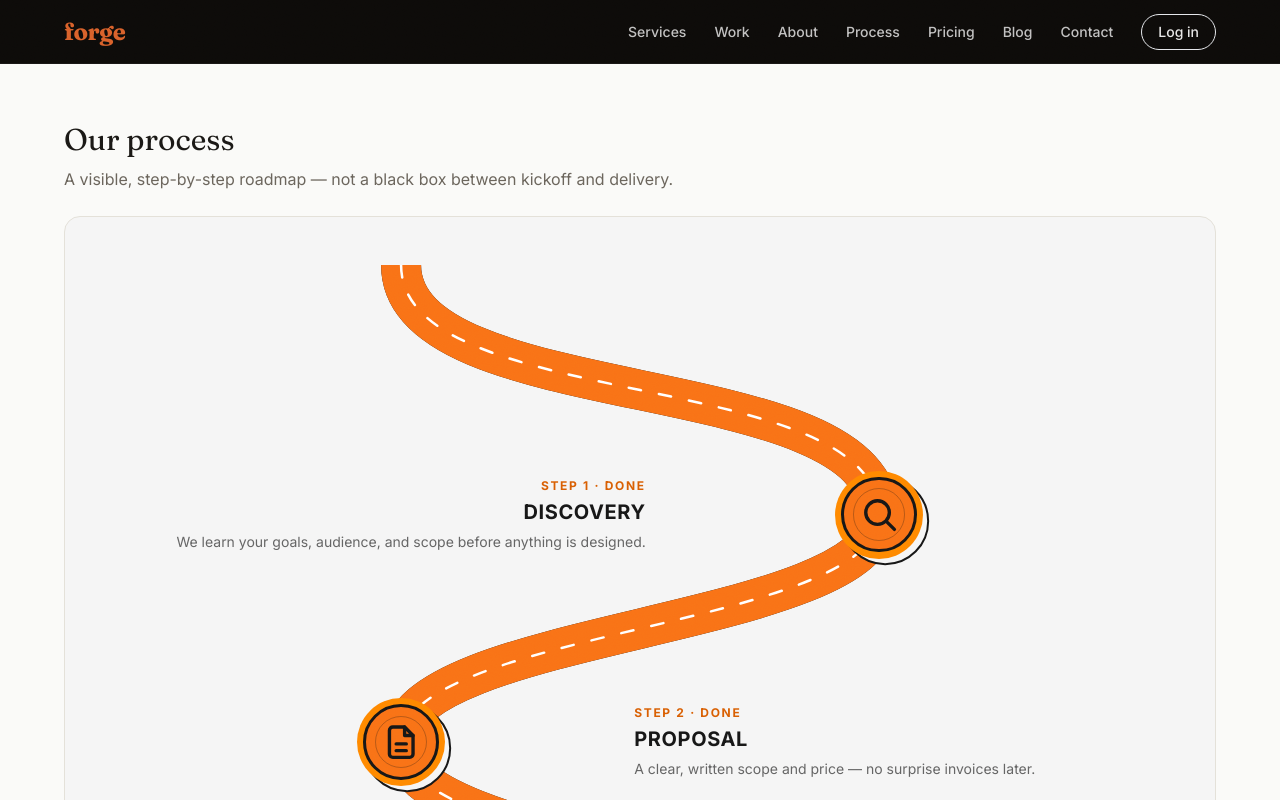
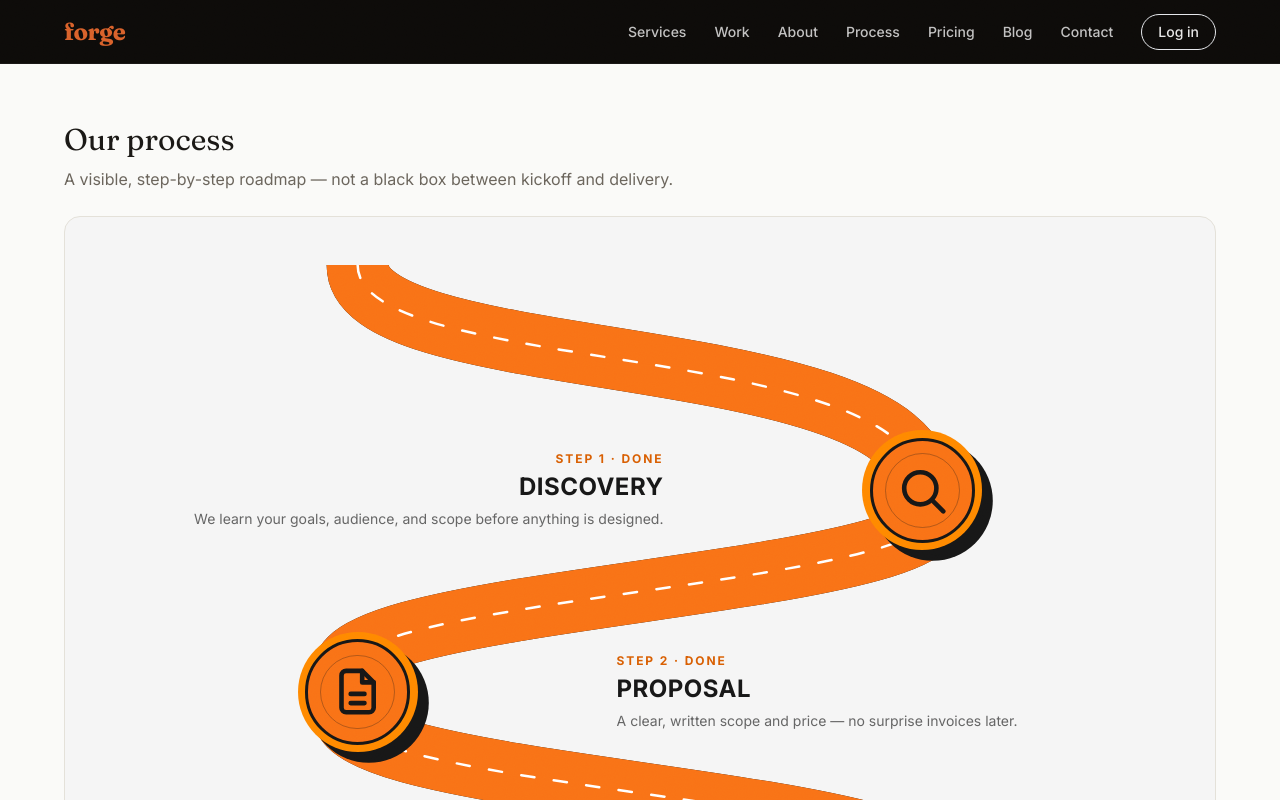
Before and after one commit to premsagar86/CurateX, a Next.js app: page /process in a window 1280 px wide. Shown: the top 800 px of the page. Built offline with nearby package versions, Linux system fonts and the light colour scheme; no server answers.

Commit message:
icons are centred

```diff
--- a/components/marketing/process-roadmap.tsx
+++ b/components/marketing/process-roadmap.tsx
@@ -89,23 +89,26 @@ function StepIcon({ index }: { index: number }) {
 function Badge({ index, current }: { index: number; current: boolean }) {
   return (
     <span className="relative block h-full w-full">
-      {/* offset backing ring — flat "layered" depth */}
+      {/* offset backing disc — flat "layered" depth, like the reference */}
       <span
-        className="absolute inset-0 translate-x-[7%] translate-y-[7%] rounded-full border-2"
-        style={{ borderColor: ROAD, background: BG }}
+        className="absolute inset-0 translate-x-[9%] translate-y-[9%] rounded-full"
+        style={{ background: ROAD }}
       />
+      {/* bright rim */}
       <span className="absolute inset-0 rounded-full" style={{ background: ORANGE_BRIGHT }} />
+      {/* main disc with thick charcoal outline */}
       <span
-        className="absolute inset-[7%] rounded-full border-[3px]"
+        className="absolute inset-[6%] rounded-full border-[3.5px]"
         style={{ background: ORANGE, borderColor: ROAD }}
       />
+      {/* thin inner ring */}
       <span
-        className="absolute inset-[20%] rounded-full border"
-        style={{ borderColor: "rgba(23,23,23,0.28)" }}
+        className="absolute inset-[19%] rounded-full border"
+        style={{ borderColor: "rgba(23,23,23,0.3)" }}
       />
       {current && (
         <span
-          className="pointer-events-none absolute -inset-[12%] rounded-full border-2"
+          className="pointer-events-none absolute -inset-[13%] rounded-full border-2"
           style={{ borderColor: ORANGE_DARK }}
         />
       )}
@@ -122,10 +125,12 @@ export function ProcessRoadmap({ steps }: { steps: RoadmapStep[] }) {
   const travelled = currentIndex >= 0 ? (currentIndex + 0.5) / n : 1;
 
   // Road geometry — stretch-to-fit viewBox, 100 units per step, plus a short
-  // lead-in at the top so the first milestone isn't jammed against the edge.
-  const RIGHT_X = 72;
-  const LEFT_X = 28;
-  const LEAD = 60;
+  // lead-in at the top. Wide amplitude + an outward overshoot on the control
+  // handles gives the pronounced hook-shaped bends of the reference graphic.
+  const RIGHT_X = 76;
+  const LEFT_X = 24;
+  const OVER = 12;
+  const LEAD = 62;
   const H = LEAD + n * 100;
   const nodes = steps.map((_, i) => ({
     x: i % 2 === 0 ? RIGHT_X : LEFT_X,
@@ -134,13 +139,14 @@ export function ProcessRoadmap({ steps }: { steps: RoadmapStep[] }) {
   }));
   const pct = (y: number) => `${(y / H) * 100}%`;
 
-  // Enters top-left, curves across to the first milestone, then alternates.
-  let d = `M ${LEFT_X} 0 C ${LEFT_X} ${nodes[0].y * 0.6} ${nodes[0].x} ${nodes[0].y * 0.4} ${nodes[0].x} ${nodes[0].y}`;
+  // Enters top-left, sweeps across to the first milestone, then hooks
+  // alternately left / right past every node.
+  let d = `M ${LEFT_X} 0 C ${LEFT_X} ${nodes[0].y * 0.5} ${nodes[0].x} ${nodes[0].y * 0.32} ${nodes[0].x} ${nodes[0].y}`;
   for (let i = 1; i < n; i++) {
     const a = nodes[i - 1];
     const b = nodes[i];
-    const my = (a.y + b.y) / 2;
-    d += ` C ${a.x} ${my} ${b.x} ${my} ${b.x} ${b.y}`;
+    const gap = b.y - a.y;
+    d += ` C ${a.x + (a.right ? OVER : -OVER)} ${a.y + gap * 0.5} ${b.x + (b.right ? OVER : -OVER)} ${b.y - gap * 0.5} ${b.x} ${b.y}`;
   }
   d += ` L ${nodes[n - 1].x} ${H}`;
 
@@ -149,7 +155,7 @@ export function ProcessRoadmap({ steps }: { steps: RoadmapStep[] }) {
       <div className="px-4 py-8 sm:px-8 sm:py-12">
         {/* Taller (relative to width) as the screen narrows, so each step keeps
             room even when the copy wraps. Tuned for ~8 steps. */}
-        <div className="relative mx-auto w-full [--road-w:22px] aspect-[10/56] sm:[--road-w:28px] sm:aspect-[10/38] md:[--road-w:34px] md:aspect-[10/28] lg:[--road-w:40px] lg:aspect-[10/22] xl:aspect-[10/18]">
+        <div className="relative mx-auto w-full [--road-w:22px] aspect-[10/56] sm:[--road-w:30px] sm:aspect-[10/38] md:[--road-w:40px] md:aspect-[10/27] lg:[--road-w:54px] lg:aspect-[10/19] xl:[--road-w:62px] xl:aspect-[10/16]">
           <svg
             viewBox={`0 0 100 ${H}`}
             preserveAspectRatio="none"
@@ -196,7 +202,7 @@ export function ProcessRoadmap({ steps }: { steps: RoadmapStep[] }) {
           {steps.map((step, i) => (
             <span
               key={`b-${step.label}`}
-              className="absolute h-14 w-14 -translate-x-1/2 -translate-y-1/2 sm:h-[4.75rem] sm:w-[4.75rem] md:h-[5.5rem] md:w-[5.5rem]"
+              className="absolute h-14 w-14 -translate-x-1/2 -translate-y-1/2 sm:h-[5rem] sm:w-[5rem] md:h-[6.25rem] md:w-[6.25rem] lg:h-[7.5rem] lg:w-[7.5rem]"
               style={{ left: `${nodes[i].x}%`, top: pct(nodes[i].y) }}
             >
               <Badge index={i} current={step.status === "current"} />
@@ -211,18 +217,18 @@ export function ProcessRoadmap({ steps }: { steps: RoadmapStep[] }) {
               className={cn(
                 "absolute -translate-y-1/2",
                 nodes[i].right
-                  ? "left-0 right-[46%] pr-3 text-right sm:right-[48%] sm:pr-4"
-                  : "left-[46%] right-0 pl-3 text-left sm:left-[48%] sm:pl-4"
+                  ? "left-0 right-[46%] pr-3 text-right sm:right-[47%] sm:pr-5 lg:right-[46%]"
+                  : "left-[46%] right-0 pl-3 text-left sm:left-[47%] sm:pl-5 lg:left-[46%]"
               )}
               style={{ top: pct(nodes[i].y) }}
             >
               <p
-                className="text-[0.55rem] font-bold uppercase tracking-[0.14em] sm:text-[0.65rem] md:text-xs"
+                className="text-[0.55rem] font-bold uppercase tracking-[0.16em] sm:text-[0.65rem] md:text-xs"
                 style={{ color: step.status === "upcoming" ? "rgba(23,23,23,0.45)" : ORANGE_DARK }}
               >
                 Step {i + 1} · {STATUS_LABEL[step.status]}
               </p>
-              <h3 className="mt-1 line-clamp-2 break-words text-[0.82rem] font-bold uppercase leading-tight tracking-[0.03em] text-[#171717] sm:text-base md:text-lg lg:text-xl">
+              <h3 className="mt-1 line-clamp-2 break-words text-[0.85rem] font-bold uppercase leading-[1.08] tracking-[0.02em] text-[#171717] sm:text-lg md:text-xl lg:text-2xl">
                 {step.label}
               </h3>
               {step.description && (
```
